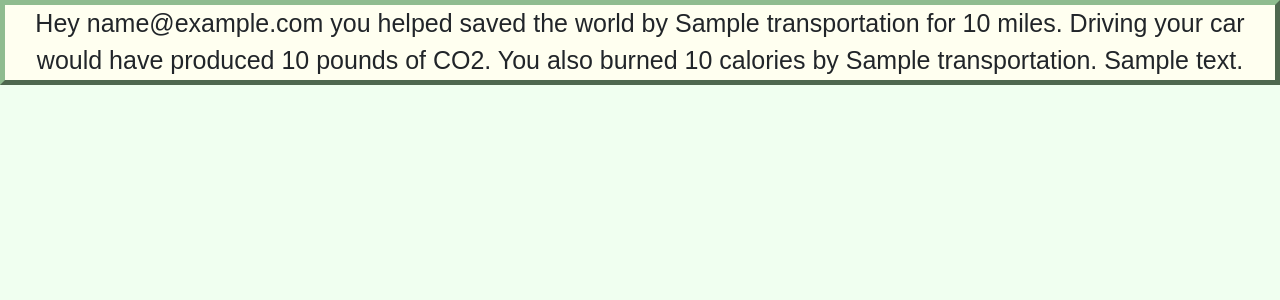
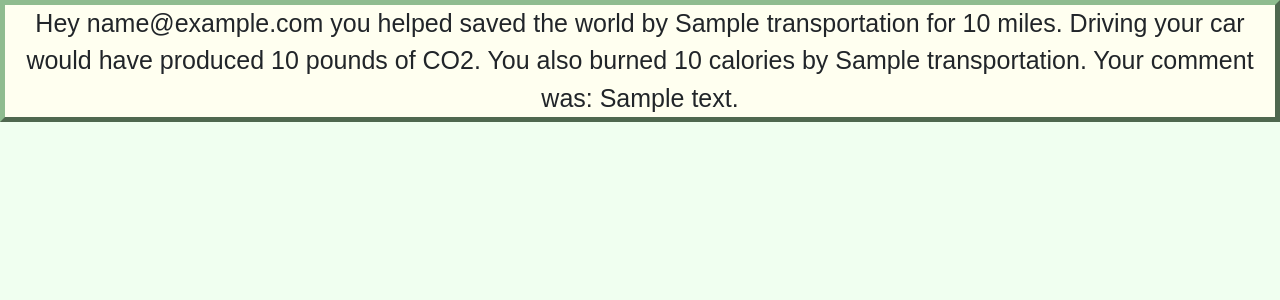
Before and after one commit to vfigueroa/ANewPath, a Python web app: template templates/report.html in a window 1280 px wide. Shown: the part 70-370 px from the top of the page. Run offline with Jinja, Linux system fonts and the light colour scheme; the template is opened without the code that fills it: most values are stand-ins (such as "Sample title", 1, 10 or a date in 2020); some libraries are stand-ins or nearby versions.

Commit message:
hid form if logged out

```diff
--- a/templates/index.html
+++ b/templates/index.html
@@ -91,6 +91,7 @@
     <p>The average passenger vehicle emits nearly 4.6 metric tons of carbon dioxide each year.</p>
     <div id="errorarea" style="color: red; font-weight: bold; text-align: center;"></div>
     <div id="messagearea"></div>
+    {% if email %}
     <form id="form" action ="/data" method="post">
       <input type="number" required=true name="mpg" min="10" placeholder="Your Car's MPG"><br>
       <input type="number" required=true name="distance" min="0" step=".1" placeholder="Distance"><br>
@@ -102,5 +103,6 @@
   	  <textarea type="text" required=true name="comment" placeholder="Add a comment"></textarea><br>
   	  <input id="button" type="submit" value="Submit">
   	</form>
+    {% endif %}
   </body>
 </html>
--- a/templates/report.html
+++ b/templates/report.html
@@ -13,6 +13,6 @@
     </ul>
     -->
 		<p> Hey {{email}} you helped saved the world by {{transportation}} for {{distance}} miles. Driving your car would have produced {{co2}} pounds of CO2.
-		You also burned {{calories}} calories by {{transportation}}. {{comment}}</p>
+		You also burned {{calories}} calories by {{transportation}}. Your comment was: {{comment}}</p>
 	</body>
 </html>
```
